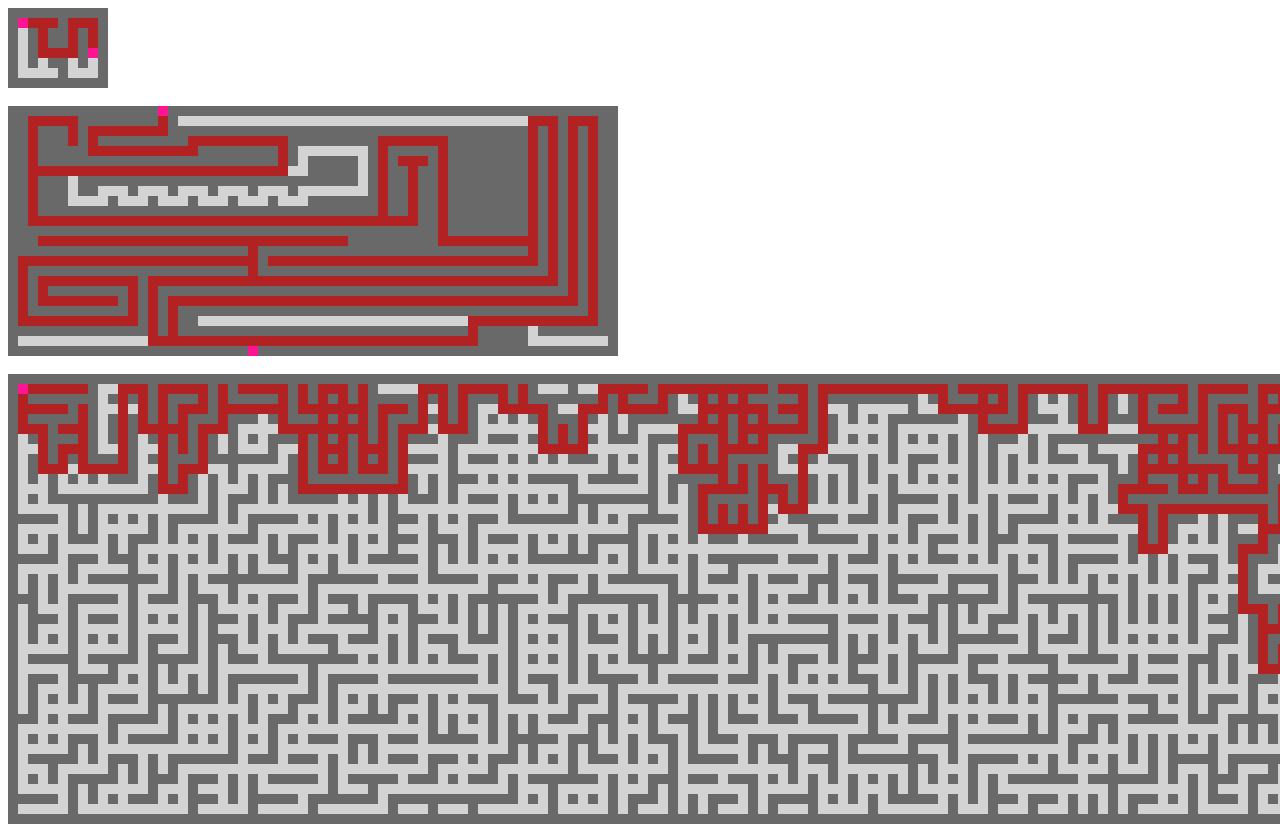
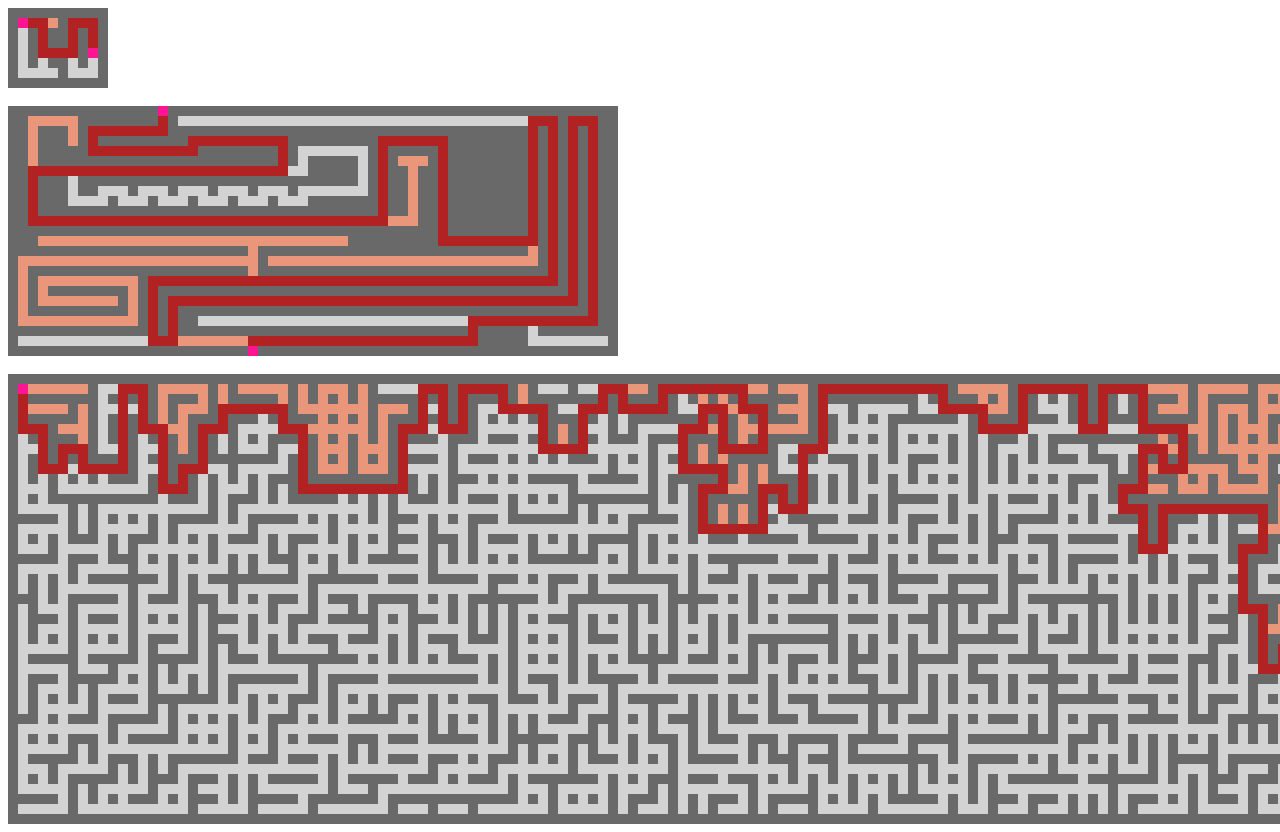
Before and after one commit to rkettering/a_star_js, a plain HTML site: page node_graph_and_depth_first2.html in a window 1280 px wide. Shown: the top 832 px of the page. Drawn offline with nearby package versions, Linux system fonts and the light colour scheme.

Commit message:
Added culling of bad nodes.

```diff
--- a/node_graph_and_depth_first2.html
+++ b/node_graph_and_depth_first2.html
@@ -77,11 +77,40 @@
 			}
 
 
+
+
+			var node_has_any_open_leaves = ( _graph, _coords, visited_nodes ) => {
+				return Boolean(
+					_.find( _graph[ _coords ], (value, index) => {
+						return !_.includes( visited_nodes, value );
+					})
+				);
+			};
+
 			var depth_first_search = ( _graph, _start_coords, _end_coords ) => {
 				var visited_nodes = [];
+				var discarded_nodes = [];
 				var current_search_list = [];
 				var finished_searching = false;
 				var found_path = null;
+
+
+
+
+
+				var unroll_to_last_open_node = ( _coords, _parent ) => {
+					//console.log(_coords, _parent);
+
+					//	Stepping back one by one, check each current_search_list node to determine if any of the side-branches are reachable.
+					if( !node_has_any_open_leaves( _graph, _coords, visited_nodes ) &&
+						current_search_list.length > 1 &&
+						_coords != _parent
+					){
+						discarded_nodes.push( _coords );
+						_.remove( current_search_list, { coords: _coords });
+						unroll_to_last_open_node( _parent, current_search_list[ current_search_list.length - 1 ].parent );
+					}
+				}
 
 				var check_individual_node = ( _coords, _parent ) => {
 					visited_nodes.push( _coords );
@@ -91,11 +120,10 @@
 
 					//console.log( _graph[ _coords ] )
 
-
+					if( node_has_any_open_leaves( _graph, _coords, visited_nodes) ){
 						_.map( _graph[ _coords ], (value,index) => {
 
 							if( value == _end_coords.x + ',' + _end_coords.y ){
-							console.log( "FOUND IT!" );
 								finished_searching = true;
 
 								//console.log( visited_nodes.concat( [_end_coords.x + ',' + _end_coords.y] ) );
@@ -107,9 +135,12 @@
 								//console.log("terminus")
 							}
 						})
+					} else {
+						unroll_to_last_open_node( _coords, _parent );
+					}
 
 					if( found_path ){
-						return found_path;
+						return { successful_path: found_path, discarded_nodes: discarded_nodes};
 					}
 				}
 
@@ -210,7 +241,7 @@
 
 						];
 
-			var render_map = ( _grid, _successful_path, _canvasId ) => {
+			var render_map = ( _grid, _successful_path, _discarded_nodes, _canvasId ) => {
 				var tile_width = 10;
 				var ctx = $(_canvasId)[0].getContext("2d");
 
@@ -219,7 +250,9 @@
 
 				_.map(_grid, (row_value, row_index) => {
 					_.map(row_value, (col_value, col_index) => {
-						if(
+						if( _.includes( _discarded_nodes, col_index + ',' + row_index ) ){
+							ctx.fillStyle = 'darksalmon';
+						} else if(
 							(_successful_path[0] == col_index + ',' + row_index) ||
 							(_successful_path[ _successful_path.length-1 ] == col_index + ',' + row_index)
 						){
@@ -245,17 +278,20 @@
 				node_graph3 = build_node_graph_from_grid_with_start_point(grid3);
 
 
-				var successful_path1 = depth_first_search(node_graph1, {x: 1, y: 1}, {x: 8, y: 4});
-				var successful_path2 = depth_first_search(node_graph2, {x: 24, y: 24}, {x: 15, y: 0});
-				var successful_path3 = depth_first_search(node_graph3, {x: 1, y: 1}, {x: 180, y: 43});
+				var data1 = depth_first_search(node_graph1, {x: 1, y: 1}, {x: 8, y: 4});
+				var data2 = depth_first_search(node_graph2, {x: 24, y: 24}, {x: 15, y: 0});
+				var data3 = depth_first_search(node_graph3, {x: 1, y: 1}, {x: 180, y: 43});
 
-				console.log( successful_path1 );
-				console.log( successful_path2 );
-				console.log( successful_path3 );
+				console.log( data1.successful_path );
+				console.log( data2.successful_path );
+				console.log( data3.successful_path );
 
-				render_map( grid1, successful_path1, '#canvas1');
-				render_map( grid2, successful_path2, '#canvas2');
-				render_map( grid3, successful_path3, '#canvas3');
+				//console.log( node_has_any_open_leaves(node_graph1, "3,4", successful_path1) );
+
+
+				render_map( grid1, data1.successful_path, data1.discarded_nodes, '#canvas1');
+				render_map( grid2, data2.successful_path, data2.discarded_nodes, '#canvas2');
+				render_map( grid3, data3.successful_path, data3.discarded_nodes, '#canvas3');
 			});
 
 
```
Lines whose indentation alone changed are shown as unchanged.
